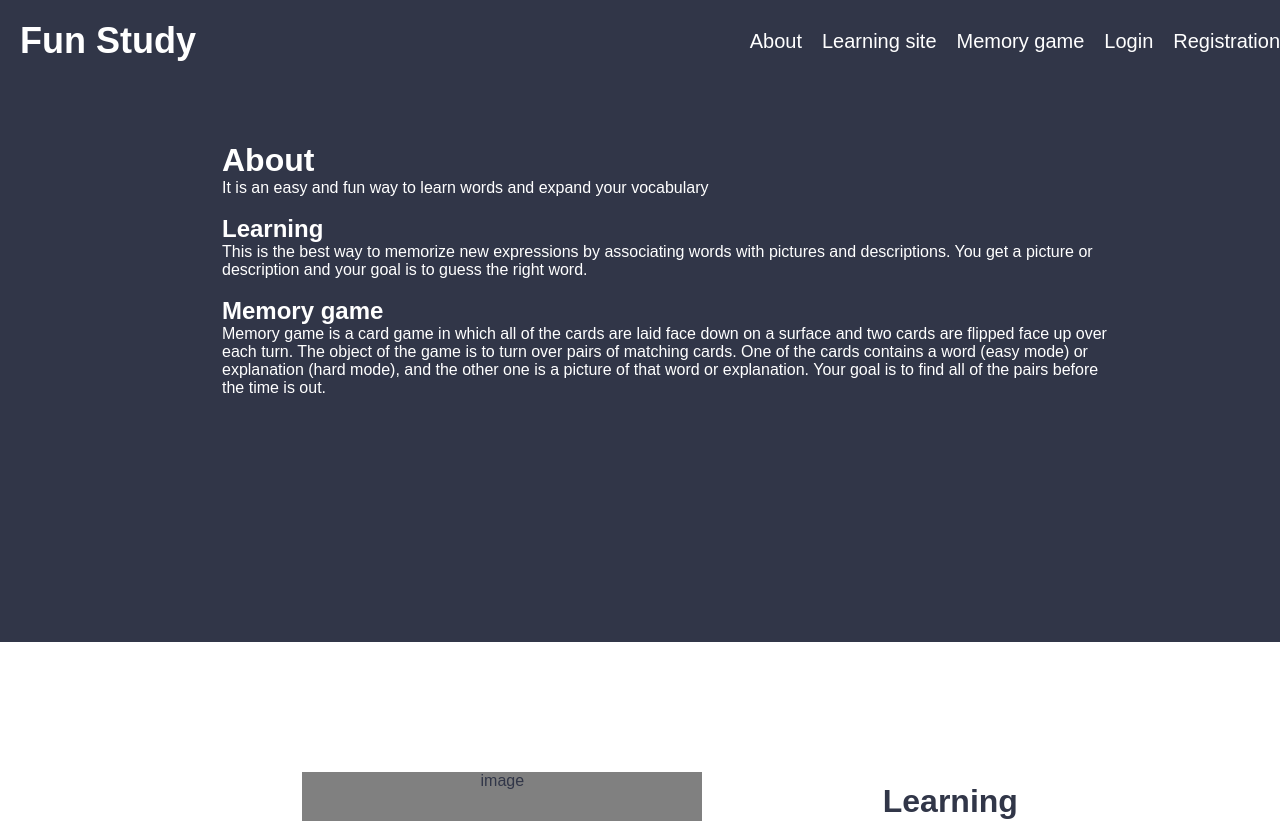
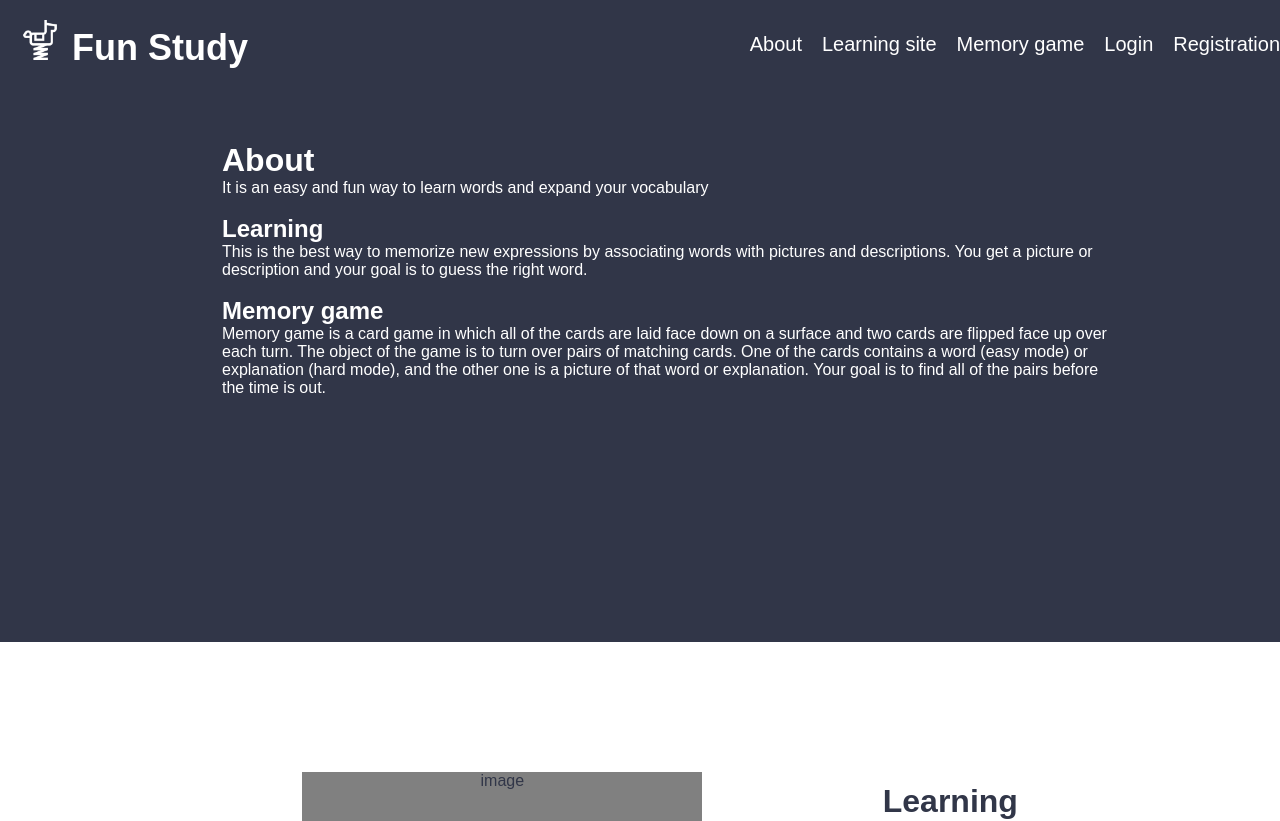
Before and after one commit to AdamSallai/FunStudy, a React (Create React App) app: page / in a window 1280 px wide. Shown: the top 821 px of the page. Built offline with nearby package versions, Linux system fonts and the light colour scheme.

Commit message:
add icon, rename html title

```diff
--- a/public/index.html
+++ b/public/index.html
@@ -11,7 +11,7 @@
     />
     <link rel="apple-touch-icon" href="%PUBLIC_URL%/logo192.png" />
     <link rel="manifest" href="%PUBLIC_URL%/manifest.json" />
-    <title>React App</title>
+    <title>Fun Study</title>
   </head>
   <body>
     <noscript>You need to enable JavaScript to run this app.</noscript>
--- a/src/components/Navbar.js
+++ b/src/components/Navbar.js
@@ -18,7 +18,10 @@ export default function Navbar() {
     <div>
       <Nav>
         <LinkToRoute className="link" to="/">
-          <h1>Fun Study</h1>
+          <h1>
+            <img src="./whiteee.png"></img>
+            Fun Study
+          </h1>
         </LinkToRoute>
         <FlexBox dropdownStatus={dropdownStatus}>
           <Img onClick={changeDropdown} src="./dropdown.png"></Img>
@@ -50,7 +53,7 @@ export default function Navbar() {
 }
 
 const Nav = styled.nav`
-z-index: 2;
+  z-index: 2;
   position: fixed;
   width: 100%;
   top: 0;
@@ -67,6 +70,10 @@ z-index: 2;
     border-radius: 10px;
     font-size: 20px;
     cursor: pointer;
+    img {
+      height: 40px;
+      margin-right: 12px;
+    }
     &:hover {
       background-color: white;
       color: #313648;
@@ -81,7 +88,7 @@ z-index: 2;
 `;
 
 const FlexBox = styled.div`
-  position:relative;
+  position: relative;
   display: flex;
   @media (max-width: 768px) {
     flex-direction: column;
```
Also changed, not shown: public/001-spring-swing-horse.png (added), public/whiteee.png (added).
